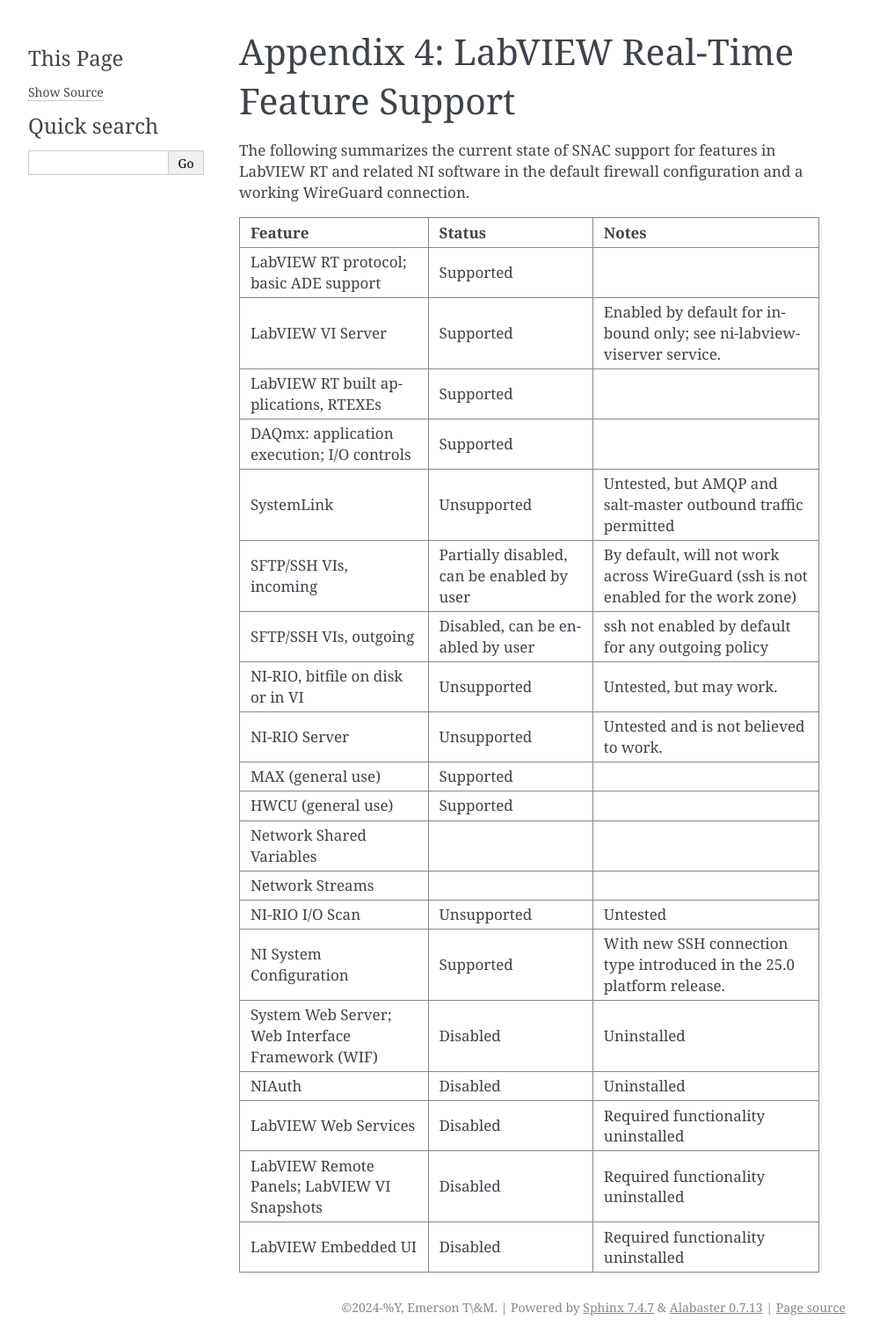
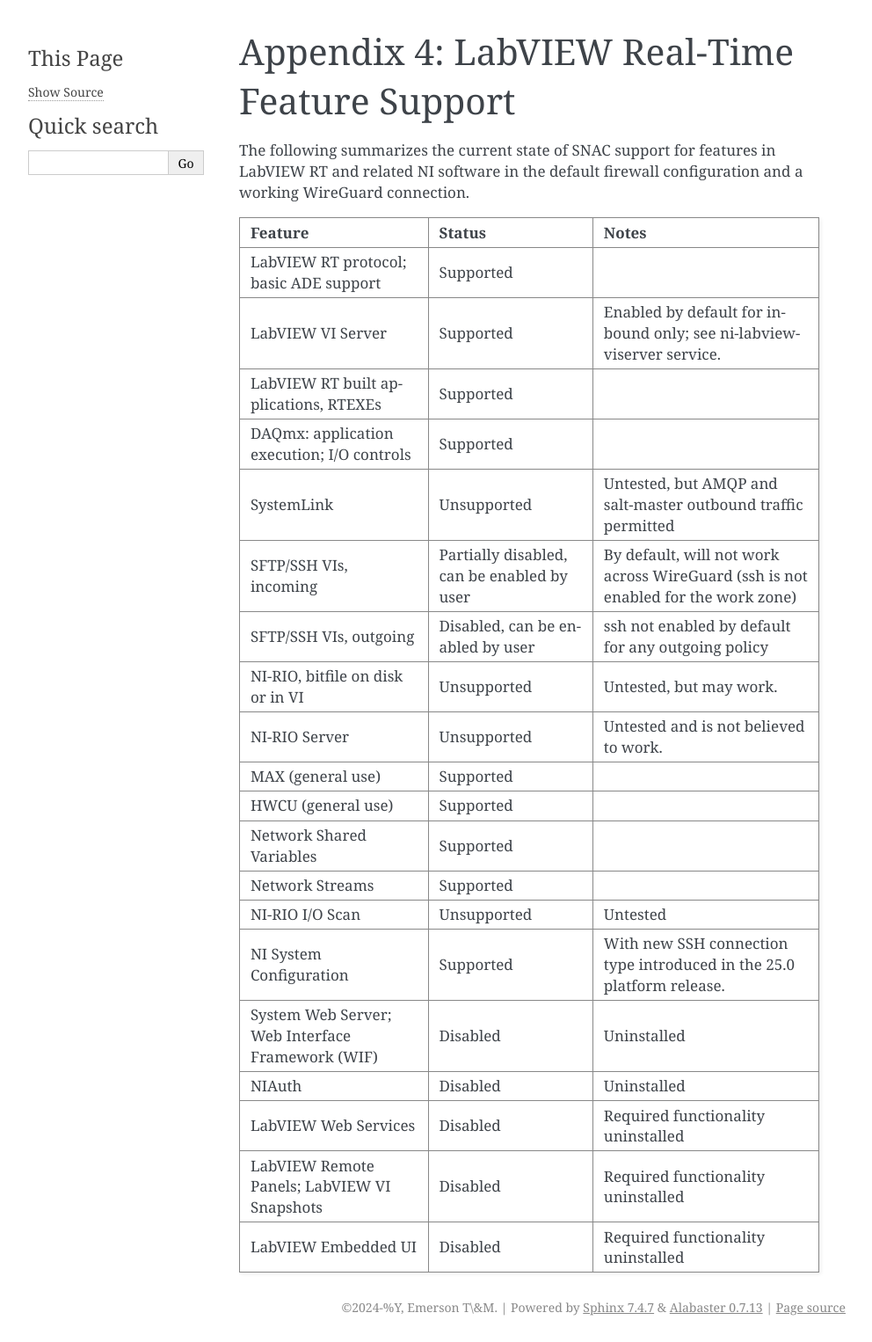
Before and after one commit to ni/nilrt-snac-guide, a Sphinx documentation site: the page built from source/appendix_4.rst, in a window 1280 px wide. Shown: the whole page at 88% size, without its empty margins (148-1140 px from the left). Built offline with Sphinx 7.4.7, drawn with Linux system fonts in a browser that asks for light colours.

Commit message:
appendix_4.rst: mark shared variables and network streams as supported
... based on current autotest results.

Signed-off-by: Richard Tollerton <rich.tollerton@ni.com>

```diff
--- a/source/appendix_4.rst
+++ b/source/appendix_4.rst
@@ -50,10 +50,10 @@
 +----------------------+-------------------+---------------------------+
 | HWCU (general use)   | Supported         |                           |
 +----------------------+-------------------+---------------------------+
-| Network Shared       |                   |                           |
+| Network Shared       | Supported         |                           |
 | Variables            |                   |                           |
 +----------------------+-------------------+---------------------------+
-| Network Streams      |                   |                           |
+| Network Streams      | Supported         |                           |
 +----------------------+-------------------+---------------------------+
 | NI-RIO I/O Scan      | Unsupported       | Untested                  |
 +----------------------+-------------------+---------------------------+
```
